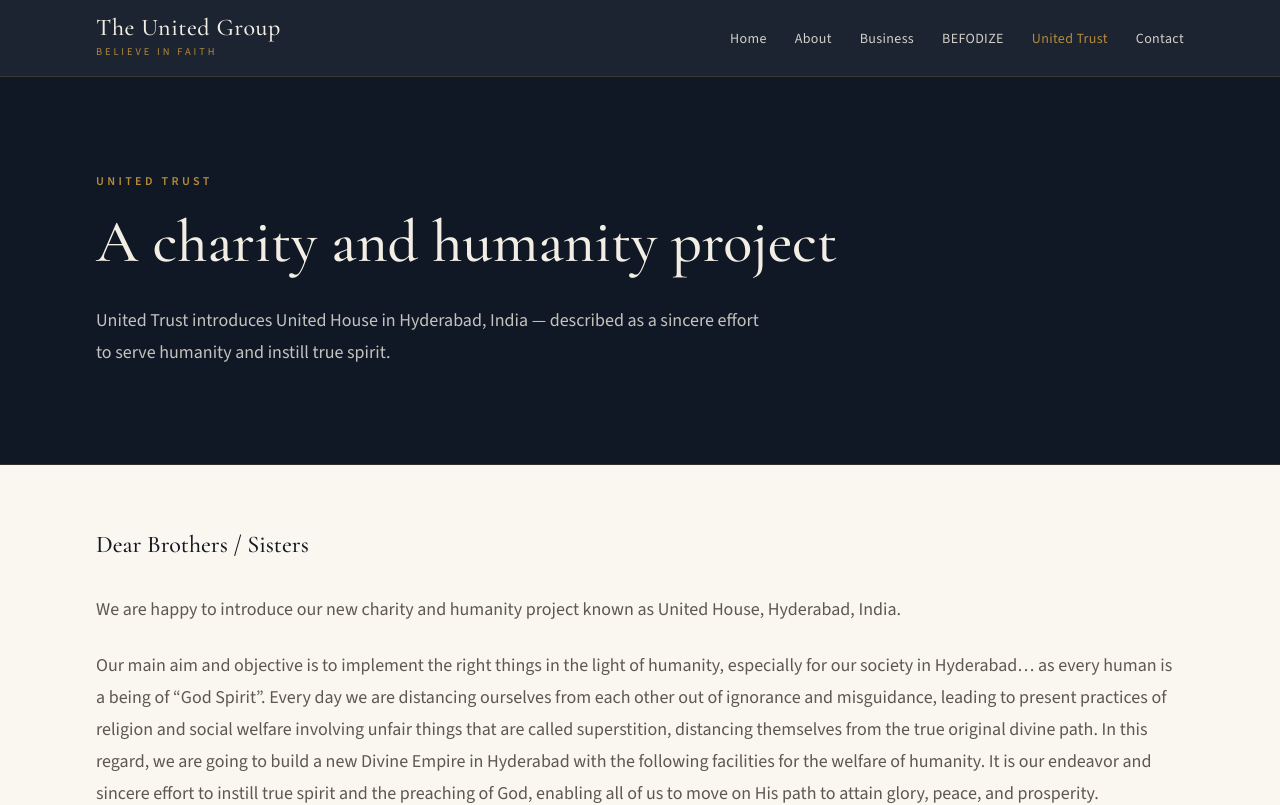
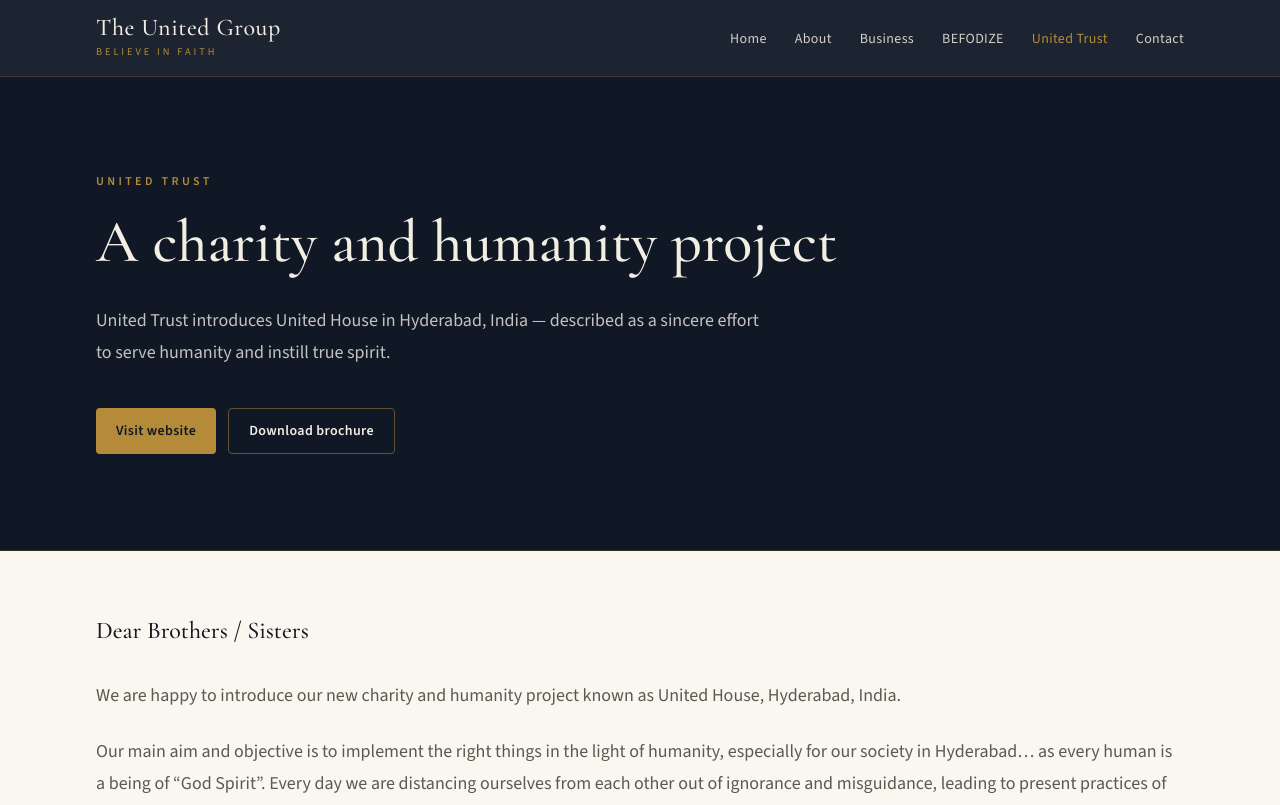
Before and after one commit to sinatrait/tug, a Next.js app: page /united-trust in a window 1280 px wide. Shown: the top 805 px of the page. Built offline with nearby package versions, Linux system fonts and the light colour scheme.

Commit message:
update Address and links for UT

```diff
--- a/src/app/united-trust/page.tsx
+++ b/src/app/united-trust/page.tsx
@@ -1,4 +1,5 @@
 import type { Metadata } from "next";
+import { ButtonLink } from "@/components/ButtonLink";
 import { ContactCta } from "@/components/ContactCta";
 import { Container } from "@/components/Container";
 import { PageHero } from "@/components/PageHero";
@@ -19,7 +20,14 @@ export default function UnitedTrustPage() {
         title={unitedTrust.hero.title}
         summary={unitedTrust.hero.summary}
         tone="navy"
-      />
+      >
+        <ButtonLink href={unitedTrust.website.href}>
+          {unitedTrust.website.label}
+        </ButtonLink>
+        <ButtonLink href={unitedTrust.brochure.href} variant="ghost" download>
+          {unitedTrust.brochure.label}
+        </ButtonLink>
+      </PageHero>
 
       <section className="bg-paper">
         <Container className="max-w-3xl py-16">
--- a/src/components/ButtonLink.tsx
+++ b/src/components/ButtonLink.tsx
@@ -13,11 +13,13 @@ export function ButtonLink({
   children,
   variant = "gold",
   className = "",
+  download,
 }: {
   href: string;
   children: ReactNode;
   variant?: keyof typeof variants;
   className?: string;
+  download?: boolean | string;
 }) {
   const classes = `inline-flex items-center justify-center rounded-sm px-5 py-3 text-sm font-semibold tracking-wide transition-colors ${variants[variant]} ${className}`;
 
@@ -29,8 +31,19 @@ export function ButtonLink({
     );
   }
 
+  const isExternal = href.startsWith("http://") || href.startsWith("https://");
+
   return (
-    <a href={href} className={classes}>
+    <a
+      href={href}
+      className={classes}
+      {...(isExternal
+        ? { target: "_blank", rel: "noopener noreferrer" }
+        : {})}
+      {...(download
+        ? { download: download === true ? true : download }
+        : {})}
+    >
       {children}
     </a>
   );
--- a/src/components/PageHero.tsx
+++ b/src/components/PageHero.tsx
@@ -1,3 +1,4 @@
+import type { ReactNode } from "react";
 import { Container } from "@/components/Container";
 
 export function PageHero({
@@ -5,11 +6,13 @@ export function PageHero({
   title,
   summary,
   tone = "cream",
+  children,
 }: {
   eyebrow: string;
   title: string;
   summary: string;
   tone?: "cream" | "navy";
+  children?: ReactNode;
 }) {
   const isNavy = tone === "navy";
 
@@ -33,6 +36,9 @@ export function PageHero({
         >
           {summary}
         </p>
+        {children ? (
+          <div className="mt-10 flex flex-wrap gap-3">{children}</div>
+        ) : null}
       </Container>
     </header>
   );
--- a/src/content/company.ts
+++ b/src/content/company.ts
@@ -15,7 +15,7 @@ export const locations = [
   {
     id: "india",
     country: "India",
-    address: "195, Chandulal Baradari, Hyderabad, Telangana, India",
+    address: "19-2-239/1/C, Chandulal Baraderi, Bahdurpura 64 Hyderabad, Telengana, India",
   },
   {
     id: "hong-kong",
--- a/src/content/united-trust.ts
+++ b/src/content/united-trust.ts
@@ -10,6 +10,14 @@ export const unitedTrust = {
     summary:
       "United Trust introduces United House in Hyderabad, India — described as a sincere effort to serve humanity and instill true spirit.",
   },
+  website: {
+    href: "https://theunitedtrust.in/",
+    label: "Visit website",
+  },
+  brochure: {
+    href: "https://theunitedtrust.in/img/unitedtrust-in.pdf",
+    label: "Download brochure",
+  },
   greeting: "Dear Brothers / Sisters",
   paragraphs: [
     "We are happy to introduce our new charity and humanity project known as United House, Hyderabad, India.",
```
